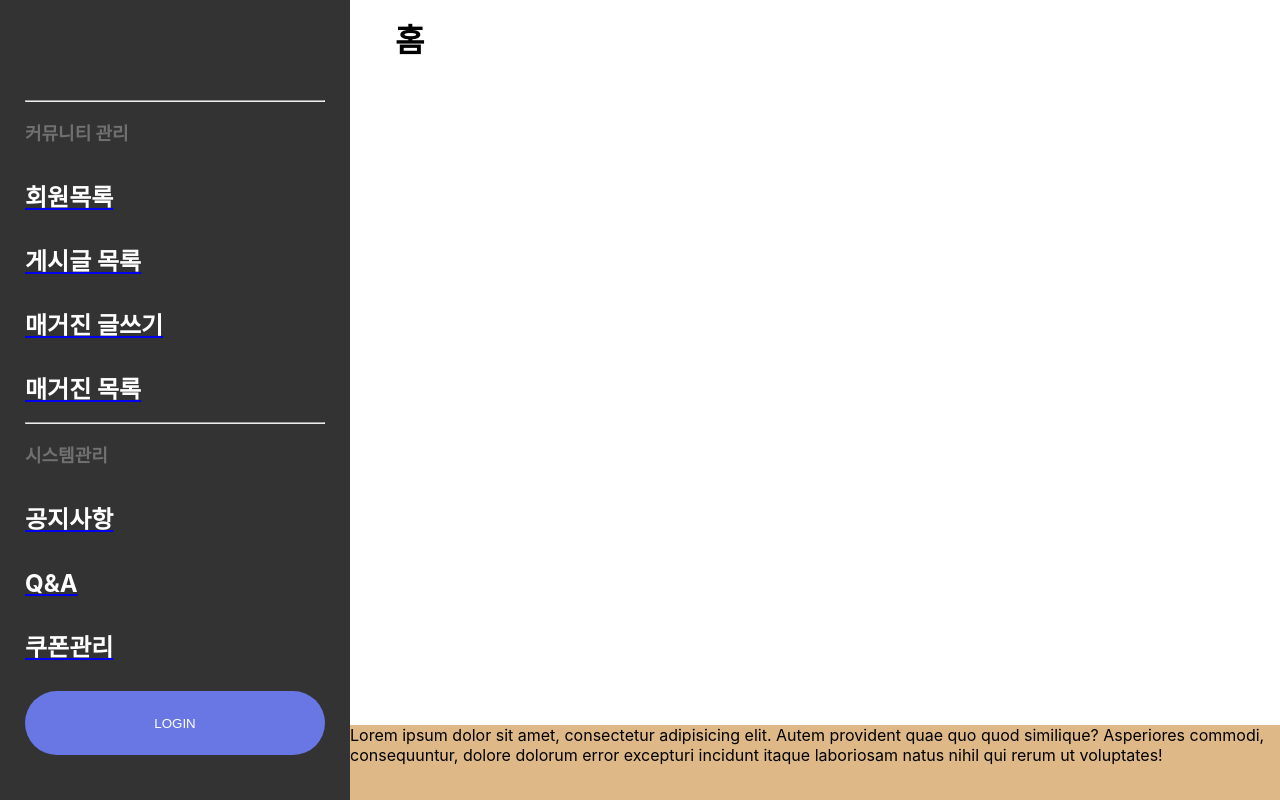
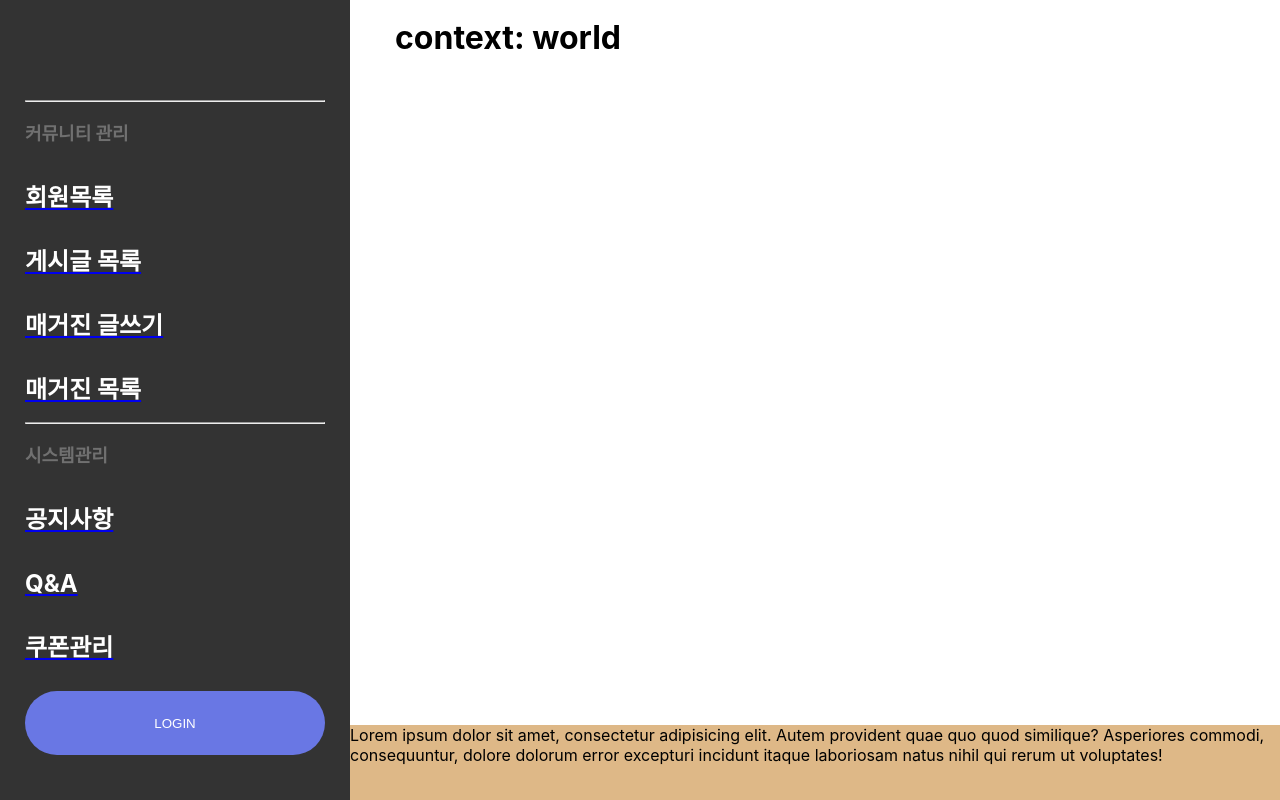
Before and after one commit to ppd0523/mindparing-admin, a React (Create React App) app: page / in a window 1280 px wide. Built offline with nearby package versions, Linux system fonts and the light colour scheme.

Commit message:
useContext test

```diff
--- /dev/null
+++ b/src/components/DBProvider.tsx
@@ -0,0 +1,12 @@
+import React from 'react';
+
+interface IDBProvider {
+
+}
+const dbContext = React.createContext('hello');
+
+function DBProvider({children}: {children: React.ReactNode}) {
+  return <dbContext.Provider value='world'>{children}</dbContext.Provider>;
+}
+
+export { dbContext, DBProvider };
--- a/src/pages/Header.tsx
+++ b/src/pages/Header.tsx
@@ -1,11 +1,13 @@
 import React from 'react';
 import styles from "./Header.module.scss";
 import './Header.module.scss';
+import {dbContext} from "../components/DBProvider";
 
 function Header() {
+  const context = React.useContext(dbContext);
   return (
     <header>
-      <h1>홈</h1>
+      <h1>context: {context}</h1>
     </header>
   );
 }
--- a/src/pages/Layout.tsx
+++ b/src/pages/Layout.tsx
@@ -3,7 +3,6 @@ import { Outlet } from "react-router-dom";
 import Navbar from "./Navbar";
 import Header from "./Header";
 import Footer from "./Footer";
-
 
 
 function Layout() {
```
Also changed, not shown: src/index.tsx (+6 -1 lines).
